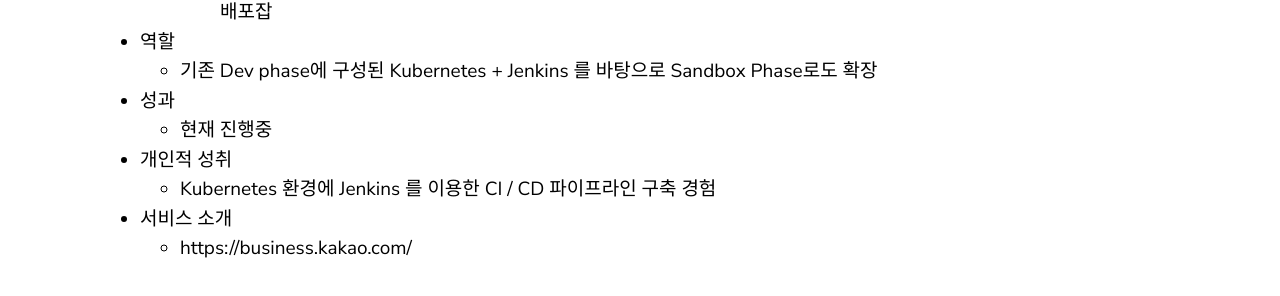
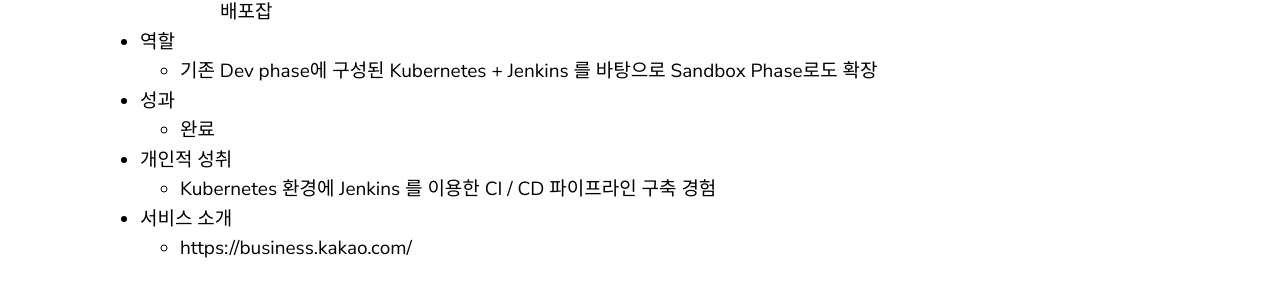
Before and after one commit to yoowonyoung/yoowonyoung.github.io, a Jekyll site: the page built from _posts/2020-08-25-Interview-04.md, in a window 1280 px wide and 900 px high, scrolled down 1284 px. Shown: the part 143-439 px from the top of the window. Built offline with Jekyll 4.4.1, drawn with Linux system fonts in a browser that asks for light colours; comment, search, counter and statistics services are not loaded.

Commit message:
Update 2020-08-25-Interview-04.md

```diff
--- a/_posts/2020-08-25-Interview-04.md
+++ b/_posts/2020-08-25-Interview-04.md
@@ -38,7 +38,7 @@
     * 기존 Dev phase에 구성된 Kubernetes + Jenkins 를 바탕으로 Sandbox Phase로도 확장
 
 - 성과
-    * 현재 진행중
+    * 완료
 
 - 개인적 성취
     * Kubernetes 환경에 Jenkins 를 이용한 CI / CD 파이프라인 구축 경험
```
